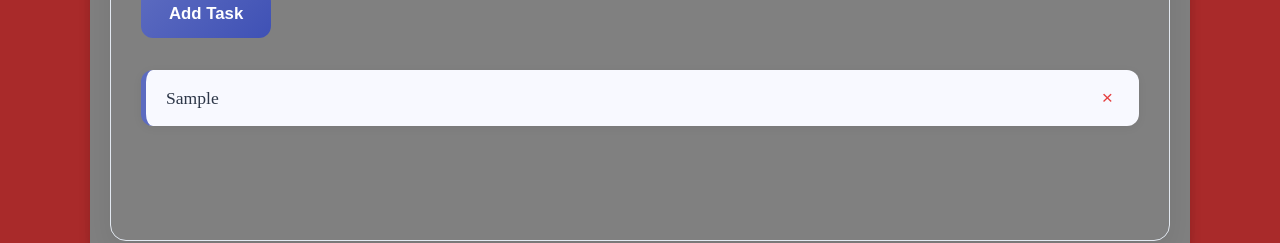
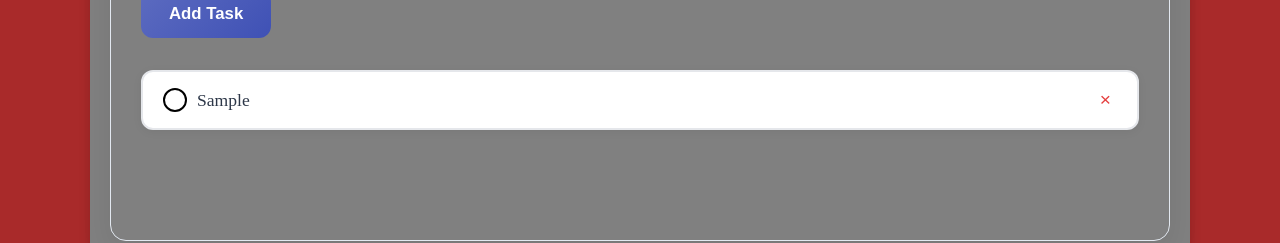
Before and after one commit to leosharifi/Productivity-Timer, a Next.js app: page / in a window 1280 px wide. Both pictures are taken after typing "Sample" into the empty fields and a click on the button "Add Task". Shown: the part 789-1032 px from the top of the page. Built offline with nearby package versions, Linux system fonts and the light colour scheme.

Commit message:
task completion process done

```diff
--- a/src/components/Task/AddTask/AddTask.module.css
+++ b/src/components/Task/AddTask/AddTask.module.css
@@ -111,3 +111,8 @@
     box-shadow: 0 6px 16px rgba(92, 107, 192, 0.18);
     border-left-color: #3f51b5;
 }
+
+.completedTask {
+    text-decoration: line-through;
+    opacity: 0.6;
+}
--- a/src/components/Task/AddTask/AddTask.tsx
+++ b/src/components/Task/AddTask/AddTask.tsx
@@ -1,9 +1,13 @@
 import styles from "./AddTask.module.css";
 import { useState, useEffect } from "react";
-
+interface Task {
+  name: string;
+  id: number;
+  completed: boolean;
+}
 const AddTask = () => {
   const [inputVal, setInputVal] = useState("");
-  const [task, setTask] = useState<string[]>([]);
+  const [task, setTask] = useState<Task[]>([]);
 
   //Save the tasks into LocalStorage
   useEffect(() => {
@@ -19,11 +23,24 @@ const AddTask = () => {
   }, [task]);
   const addTasktoDOM = () => {
     if (inputVal.trim() === "") return;
-    setTask([...task, inputVal]);
+    const newTask: Task = {
+      id: Date.now(),
+      name: inputVal,
+      completed: false,
+    };
+    setTask([...task, newTask]);
     setInputVal("");
   };
   const deleteTask = (indextoDelete: number) => {
     setTask(task.filter((_, index) => index !== indextoDelete));
+  };
+
+  const toggleTaskCompletion = (id: number) => {
+    setTask(
+      task.map((task) =>
+        task.id === id ? { ...task, completed: !task.completed } : task
+      )
+    );
   };
   return (
     <div className={styles.taskSubmitionContainer}>
@@ -49,8 +66,36 @@ const AddTask = () => {
           <p>No Task sumbitted yet!</p>
         ) : (
           task.map((taskItem, index) => (
-            <li key={index}>
-              {taskItem}
+            <li
+              key={taskItem.id} // ← use id, not index!
+              style={{
+                backgroundColor: taskItem.completed ? "#ecfdf5" : "#ffffff",
+                border: taskItem.completed
+                  ? "2px solid #10b981"
+                  : "2px solid #e5e7eb",
+                textDecoration: taskItem.completed ? "line-through" : "none",
+                opacity: taskItem.completed ? 0.8 : 1,
+                transition: "all 0.3s ease",
+              }}
+            >
+              <button
+                style={{
+                  padding: 10,
+                  borderRadius: 15,
+                  cursor: "pointer",
+                  border: taskItem.completed
+                    ? "2px solid blue"
+                    : "2px solid black",
+                  color: taskItem.completed ? "green" : "gray",
+                  backgroundColor: taskItem.completed
+                    ? "#1703edff"
+                    : "transparent",
+                  marginRight: 10,
+                }}
+                className={styles.checkButton}
+                onClick={() => toggleTaskCompletion(taskItem.id)}
+              />
+              {taskItem.name}
               <button
                 onClick={() => deleteTask(index)}
                 style={{
```
